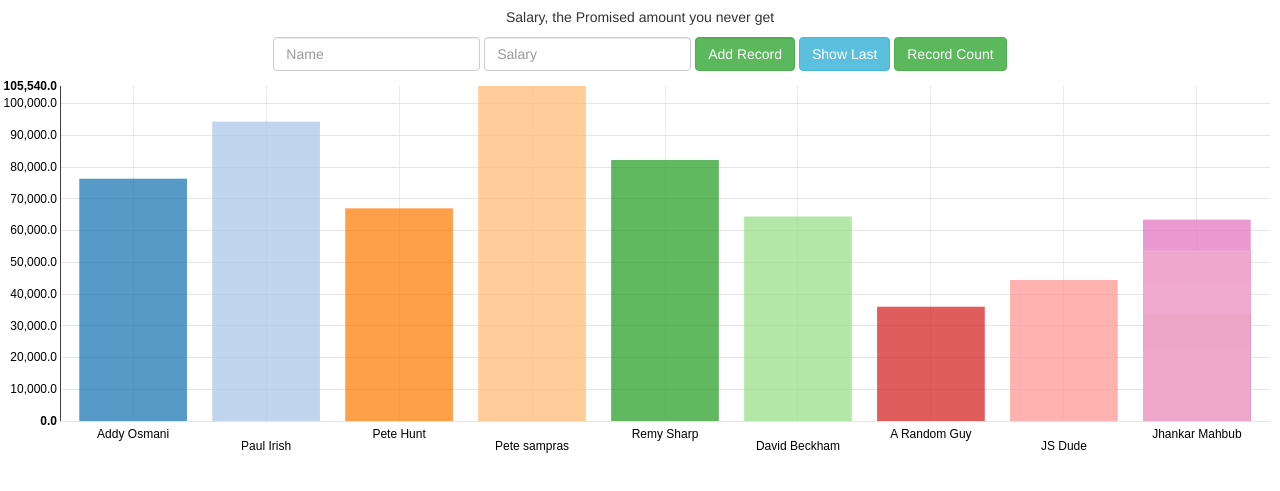
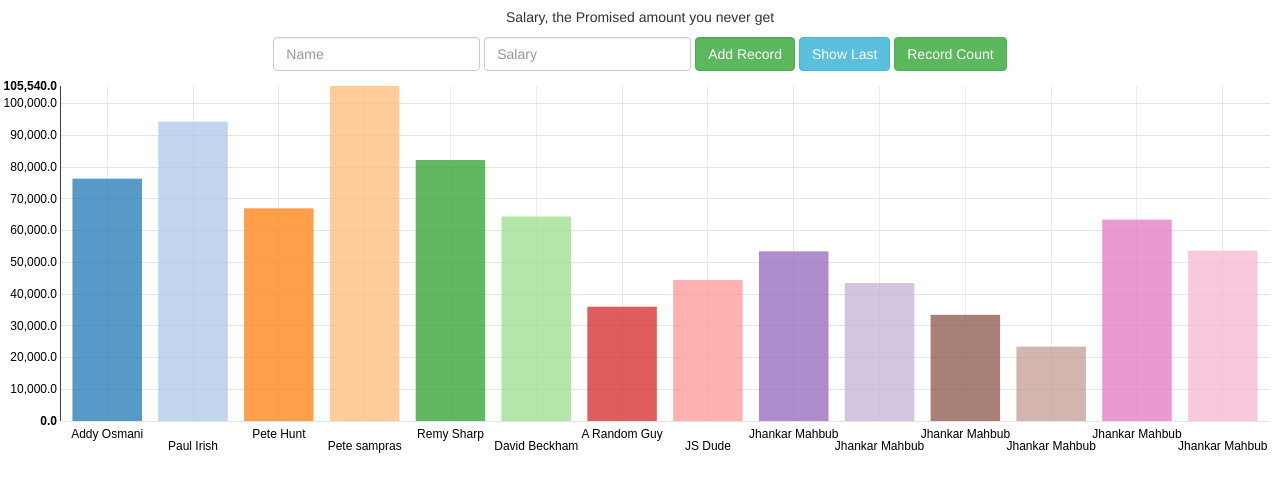
Before and after one commit to SAANIK45/salary-app, a plain HTML site: page index.html in a window 1280 px wide. Shown: the part 63-554 px from the top of the page. Drawn offline with Linux system fonts and the light colour scheme.

Commit message:
fixed chart names

```diff
--- a/index.html
+++ b/index.html
@@ -50,6 +50,7 @@
     	<svg></svg>
     </div>
 
+  <div class="container">
     <div id="dialog-last-item" class="hide dialog" title="Last Item in the Chart" >
       <p>Name: <span id="showName" class="text-success"></span></p>
       <p>Salary: <span id="showSalary" class="text-success"></span></p>
@@ -65,5 +66,6 @@
 	  <p>Record count: <span id="numberOfRecords" class="text-success"></span></p>
 	</div>
   <h3 class="text-primary hide">Initial Count: <span id="initial-count"></span></h3>
+  </div>
   </body>
 </html>
--- a/salaryApp.js
+++ b/salaryApp.js
@@ -225,7 +225,7 @@ const uniquifyNames = function (items) {
   const uniqueNames = {};
 
   return items.map(function (item) {
-    if (uniqueNames[item.name]) {
+    if (uniqueNames[item.name] !== undefined) {
       uniqueNames[item.name] += " ";
       item.name += uniqueNames[item.name];
     } else {
```
